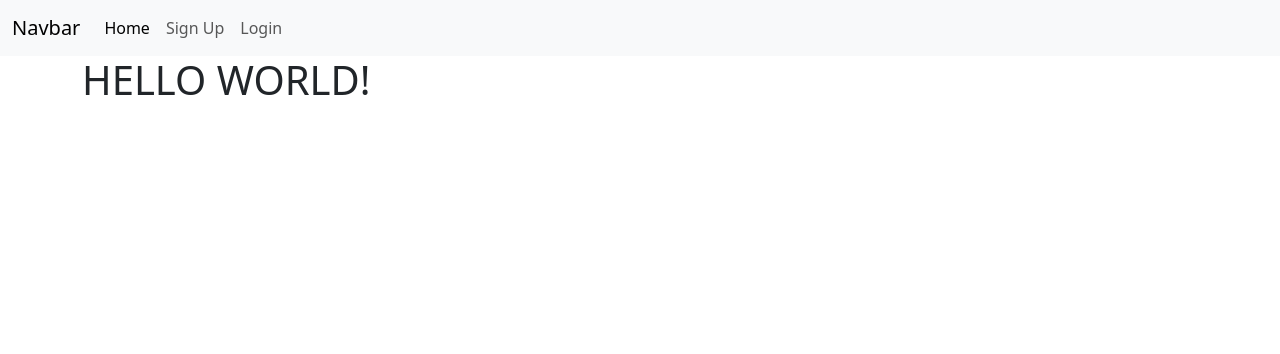
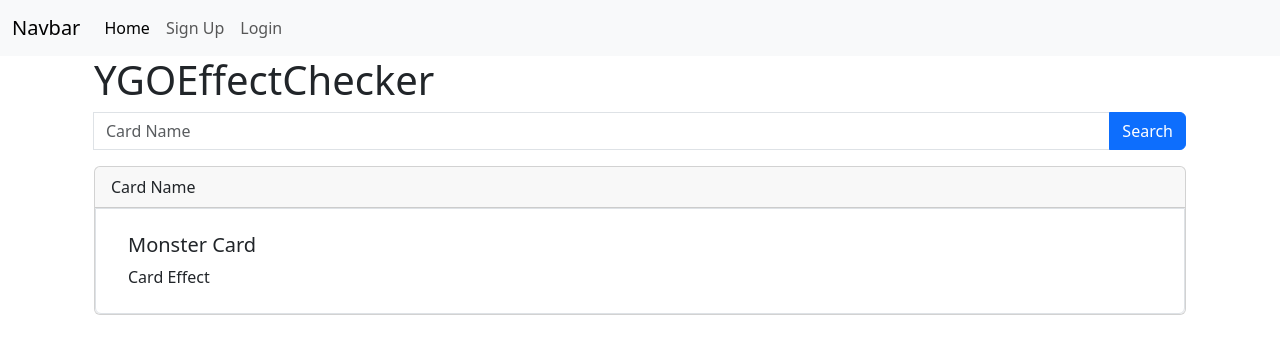
Before and after one commit to bconti123/capstone-project-1, a Flask app: page / in a window 1280 px wide. Shown: the top 354 px of the page. Run offline with Flask 3, Linux system fonts and the light colour scheme; data comes from the database, SQL or seed files in the repository; some libraries are stand-ins or nearby versions.

Commit message:
Created Search Bar

```diff
--- a/app.py
+++ b/app.py
@@ -2,7 +2,7 @@ import os
 
 from flask import Flask, render_template, session, g
 from flask_debugtoolbar import DebugToolbarExtension
-
+from forms import SearchForm
 from models import db, connect_db, User, View
 
 CURR_USER_KEY = 'curr_user'
@@ -55,7 +55,8 @@ def add_user_to_g():
 
 @app.route('/')
 def homepage():
-    return render_template('/index.html')
+    form = SearchForm()
+    return render_template('/index.html', form=form)
 
 
 ### User Routes ###
--- a/forms.py
+++ b/forms.py
@@ -19,5 +19,10 @@ class UserEditForm(FlaskForm):
     """ Form for editing users """
 
     username = StringField('Username', validators=[DataRequired()])
-    email = StringField('email', validators=[DataRequired(), Email()])
+    email = StringField('Email', validators=[DataRequired(), Email()])
     password = PasswordField('Password', validators=[Length(min=6)])
+
+class SearchForm(FlaskForm):
+    """ Form for search cards """
+
+    search = StringField('Card Name')
--- a/templates/index.html
+++ b/templates/index.html
@@ -1,4 +1,15 @@
 {% extends "base.html" %}
 {% block content %}
-<h1> HELLO WORLD! </h1>
+
+<div class="container">
+    <h1> YGOEffectChecker </h1>
+    <form action="" method="POST">
+        <div class="input-group mb-3">
+        {% include 'form_field.html' %}
+        <button class="btn btn-primary">Search</button>
+        </div>
+    </form>
+
+    {% include 'listing.html' %}
+</div>
 {% endblock %}
--- /dev/null
+++ b/templates/listing.html
@@ -0,0 +1,12 @@
+
+  <div class="list-group">
+    <div class="card">
+      <div class="card-header">Card Name</div>
+      <a href="#" class="list-group-item list-group-item-action">
+        <div class="card-body">
+          <h5 class="card-title">Monster Card</h5>
+          <p class="card-text">Card Effect</p>
+        </div>
+      </a>
+    </div>
+  </div>
```
